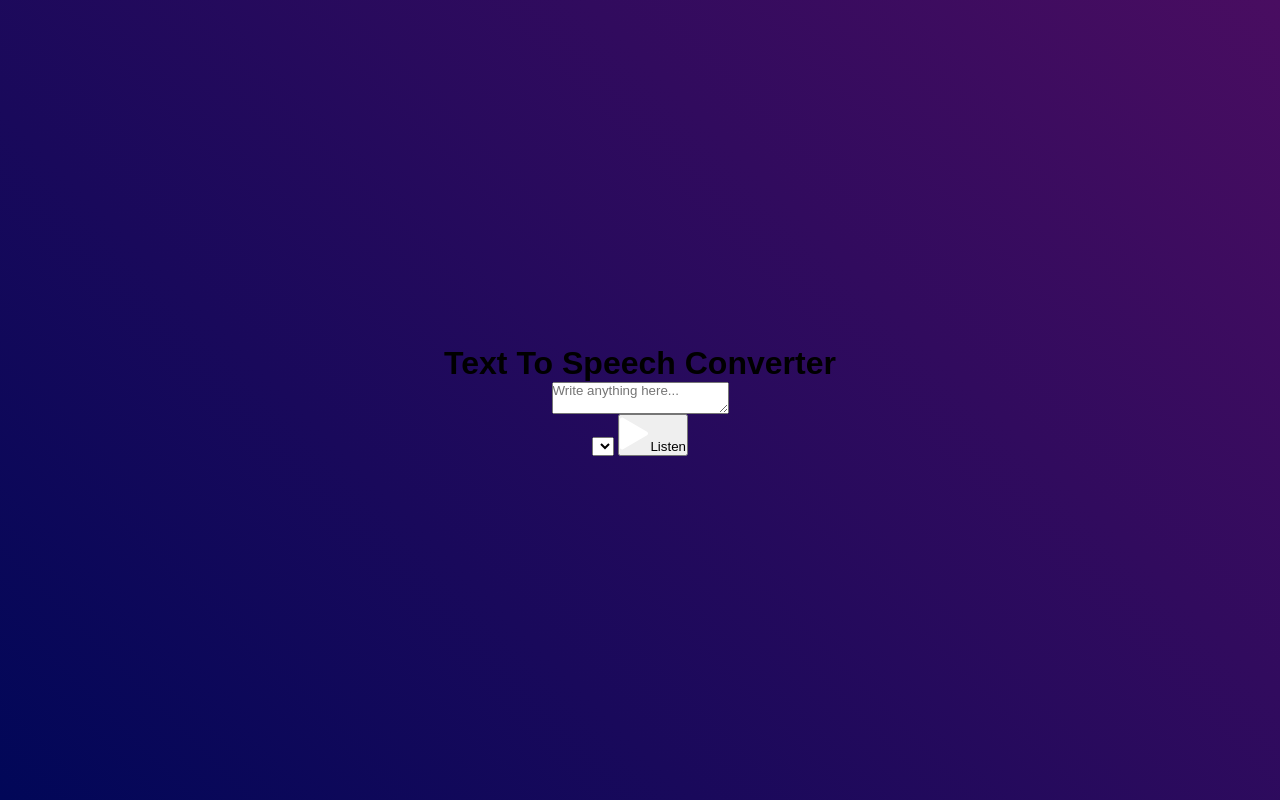
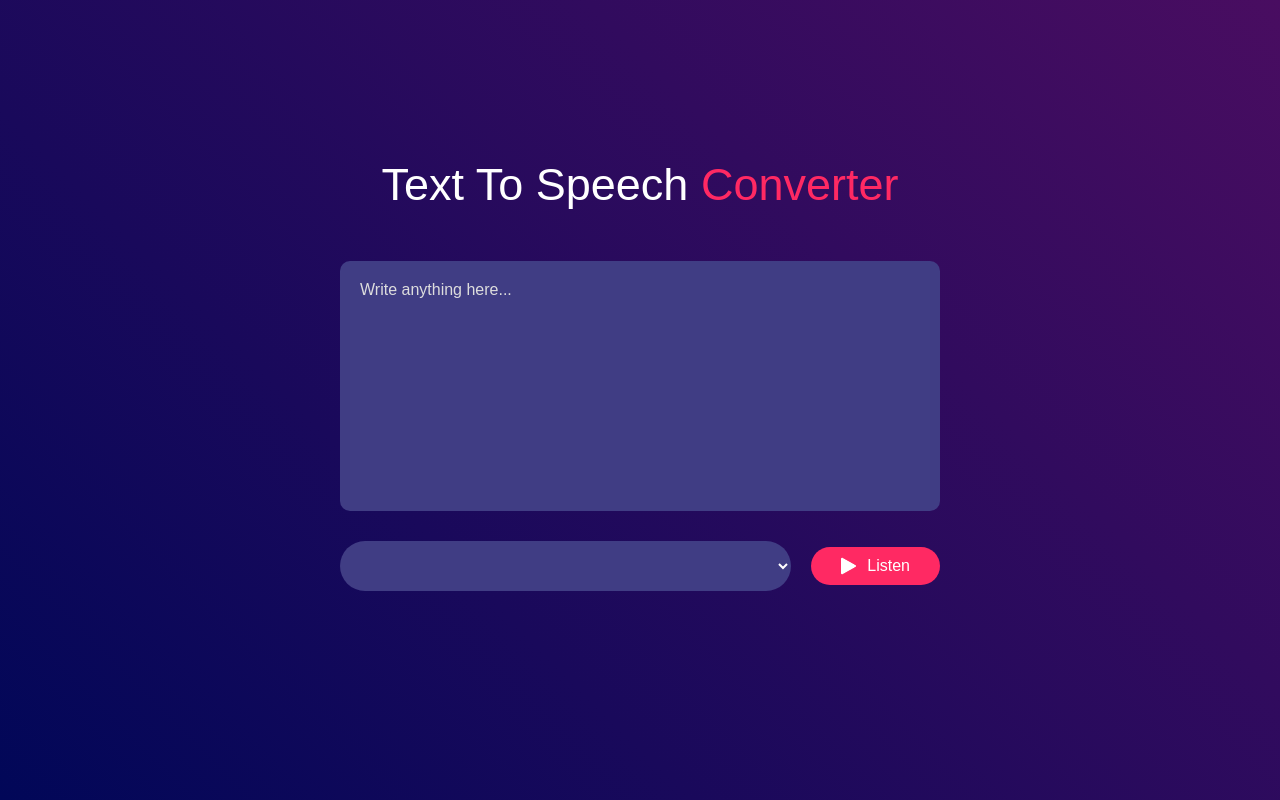
Before and after one commit to rajanshrivastava88/Text-To-Voice-Converter-Using-JavaScript, a plain HTML site: page index.html in a window 1280 px wide. Drawn offline with Linux system fonts and the light colour scheme.

Commit message:
Update style.css

```diff
--- a/style.css
+++ b/style.css
@@ -12,4 +12,63 @@
     align-items: center;
     justify-content: center;
     flex-direction: column;
+    color: #fff;
 }
+.hero h1{
+    font-size: 45px;
+    font-weight: 500;
+    margin-top: -50px;
+    margin-bottom: 50px;
+}
+.hero h1 span{
+    color: #ff2963 ;
+}
+textarea{
+    width: 600px;
+    height: 250px;
+    background: #403d84;
+    color: #fff;
+    font-size: 15px;
+    border: 0;
+    outline: 0;
+    padding: 20px;
+    border-radius: 10px;
+    resize: none;
+    margin-bottom: 30px;
+}
+textarea::placeholder{
+    font-size: 16px;
+    color: #ddd;
+}
+.row{
+    width: 600px;
+    display: flex;
+    align-items: center;
+    gap: 20px;
+}
+button{
+    background: #ff2963;
+    color: #fff;
+    font-size: 16px;
+    padding: 10px 30px;
+    border-radius: 35px;
+    border: 0;
+    outline: 0;
+    cursor: pointer;
+    display: flex;
+    align-items: center;
+}
+button img{
+    width: 16px;
+    margin-right: 10px;
+}
+select{
+    flex: 1;
+    color: #fff;
+    background: #403d84;
+    height: 50px;
+    padding: 0 20px;
+    outline: 0;
+    border: 0;
+    border-radius: 35px;
+}
```
